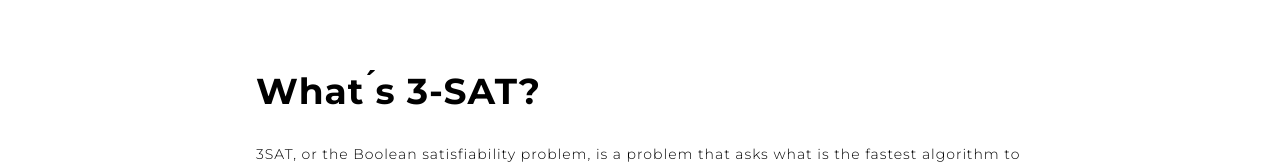
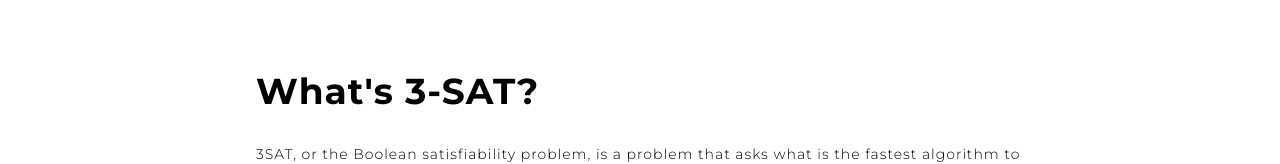
Before and after one commit to Joncarre/3sat_instance_generator, a React (Create React App) app: page /3sat in a window 1280 px wide. Shown: the part 124-288 px from the top of the page. Built offline with nearby package versions, Linux system fonts and the light colour scheme; what secure-web-storage would draw is missing.

Commit message:
Error on the title

```diff
--- a/src/components/SubPages/ThreeSat.js
+++ b/src/components/SubPages/ThreeSat.js
@@ -13,7 +13,7 @@ const ThreeSat = () => {
 	return (
 		<Container>
 			<Wrap>
-				<NewH1>What ́s 3-SAT?</NewH1>
+				<NewH1>What's 3-SAT?</NewH1>
 				<NewP>3SAT, or the Boolean satisfiability problem, is a problem that asks what is the fastest algorithm to tell for a given formula in Boolean algebra (with unknown number of variables) whether it is satisfiable, that is, whether there is some combination of the (binary) values of the variables that will give 1. In other words, it asks whether the variables of a given Boolean formula can be consistently replaced by the values TRUE or FALSE in such a way that the formula evaluates to TRUE. If this is the case, the formula is called satisfiable. On the other hand, if no such assignment exists, the function expressed by the formula is FALSE for all possible variable assignments and the formula is unsatisfiable.</NewP>
 
 				<NewH2>Conjunctive normal form</NewH2>
```
